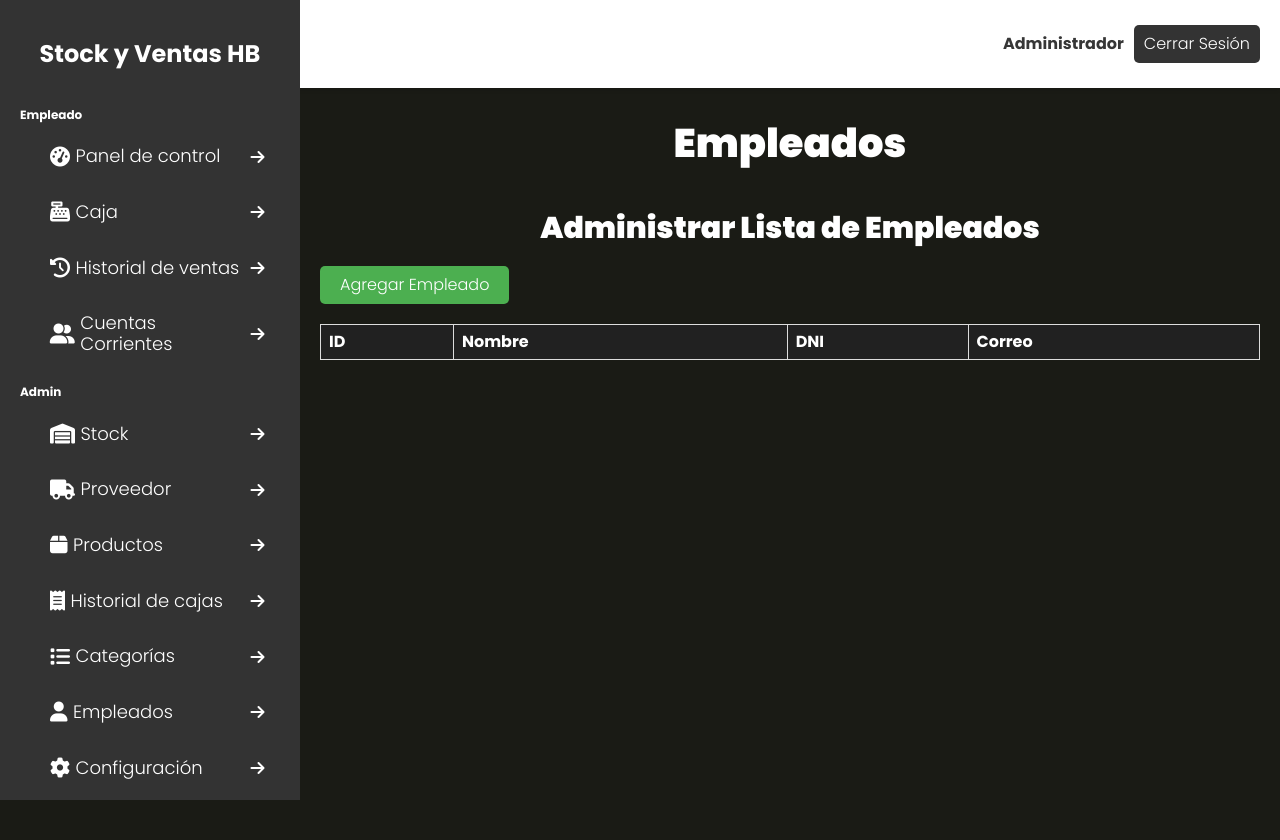
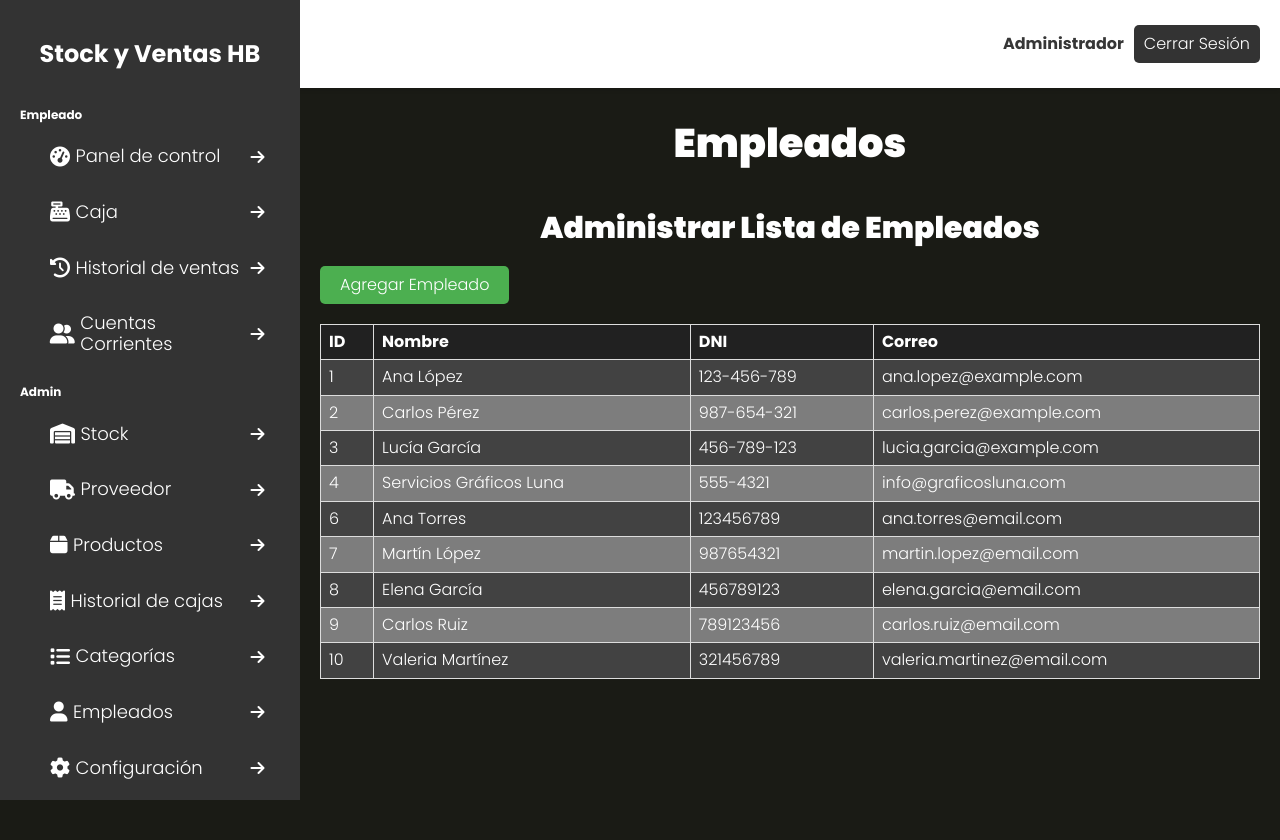
Before and after one commit to IvoSpada/Control-Stock-Ventas, a PHP site: the page made by views/admin/empleados.php in a window 1280 px wide. Run offline with PHP 8.4, Linux system fonts and the light colour scheme; the template is opened without the code that fills it, so the values that code supplies are empty.

Commit message:
agregadas tablas default a los html

```diff
--- a/views/admin/empleados.php
+++ b/views/admin/empleados.php
@@ -14,8 +14,71 @@
                 </tr>
             </thead>
             <tbody>
-                <!-- Aquí se agregarán dinámicamente las filas via JS -->
+                <tr>
+                    <td>1</td>
+                    <td>Ana López</td>
+                    <td>123-456-789</td>
+                    <td>ana.lopez@example.com</td>
+                    <td style="display: none;">Gerente de ventas con 5 años de experiencia</td> <!-- Columna oculta -->
+                </tr>
+                <tr>
+                    <td>2</td>
+                    <td>Carlos Pérez</td>
+                    <td>987-654-321</td>
+                    <td>carlos.perez@example.com</td>
+                    <td style="display: none;">Especialista en logística y transporte</td> <!-- Columna oculta -->
+                </tr>
+                <tr>
+                    <td>3</td>
+                    <td>Lucía García</td>
+                    <td>456-789-123</td>
+                    <td>lucia.garcia@example.com</td>
+                    <td style="display: none;">Asistente administrativa bilingüe</td> <!-- Columna oculta -->
+                </tr>
+                <tr>
+                    <td>4</td>
+                    <td>Servicios Gráficos Luna</td>
+                    <td>555-4321</td>
+                    <td>info@graficosluna.com</td>
+                    <td style="display: none;">Impresión y diseño gráfico para empresas</td> <!-- Columna oculta -->
+                </tr>
+                <tr>
+                    <td>6</td>
+                    <td>Ana Torres</td>
+                    <td>123456789</td>
+                    <td>ana.torres@email.com</td>
+                    <td style="display: none;">Encargada de Recursos Humanos</td> <!-- Columna oculta -->
+                </tr>
+                <tr>
+                    <td>7</td>
+                    <td>Martín López</td>
+                    <td>987654321</td>
+                    <td>martin.lopez@email.com</td>
+                    <td style="display: none;">Supervisor de Producción</td> <!-- Columna oculta -->
+                </tr>
+                <tr>
+                    <td>8</td>
+                    <td>Elena García</td>
+                    <td>456789123</td>
+                    <td>elena.garcia@email.com</td>
+                    <td style="display: none;">Analista de Finanzas</td> <!-- Columna oculta -->
+                </tr>
+                <tr>
+                    <td>9</td>
+                    <td>Carlos Ruiz</td>
+                    <td>789123456</td>
+                    <td>carlos.ruiz@email.com</td>
+                    <td style="display: none;">Asistente Administrativo</td> <!-- Columna oculta -->
+                </tr>
+                <tr>
+                    <td>10</td>
+                    <td>Valeria Martínez</td>
+                    <td>321456789</td>
+                    <td>valeria.martinez@email.com</td>
+                    <td style="display: none;">Especialista en Logística</td> <!-- Columna oculta -->
+                </tr>
             </tbody>
+
         </table>
 
         <!-- Popup para mostrar detalles del empleado -->
@@ -31,7 +94,8 @@
                 <p id="popupMail"></p>
                 <div class="popup-footer">
                     <button class="edit-button" onclick="editEmployee()">Editar</button>
-                    <button class="change-password-button">Cambiar Contraseña</button> <!-- Botón extra para cambiar contraseña -->
+                    <button class="change-password-button">Cambiar Contraseña</button>
+                    <!-- Botón extra para cambiar contraseña -->
                     <button class="delete-button" onclick="deleteEmployee()">Eliminar</button>
                 </div>
             </div>
--- a/views/admin/historialCajas.php
+++ b/views/admin/historialCajas.php
@@ -1,5 +1,5 @@
 <!-- Main Content -->
 <div class="main-content">
-    <h1>HistorialCajas</h1>
+    <h1>Historial Cajas</h1>
 </div>
 <script src="/build/js/script.js"></script>
--- a/views/admin/producto.php
+++ b/views/admin/producto.php
@@ -1,6 +1,6 @@
 <!-- Main Content -->
 <div class="main-content">
-    <h1>Productos</h1>
+    <h1>Productos (falta seguir haciendo)</h1>
     <div class="supplier-container">
         <h2>Administrar Lista de Productos</h2>
         <button id="addSupplierBtn" class="button-add">Agregar Proveedor</button>
```
Also changed, not shown: views/admin/categorias.php (+19 -1 lines), views/admin/proveedor.php (+26 -1 lines).
